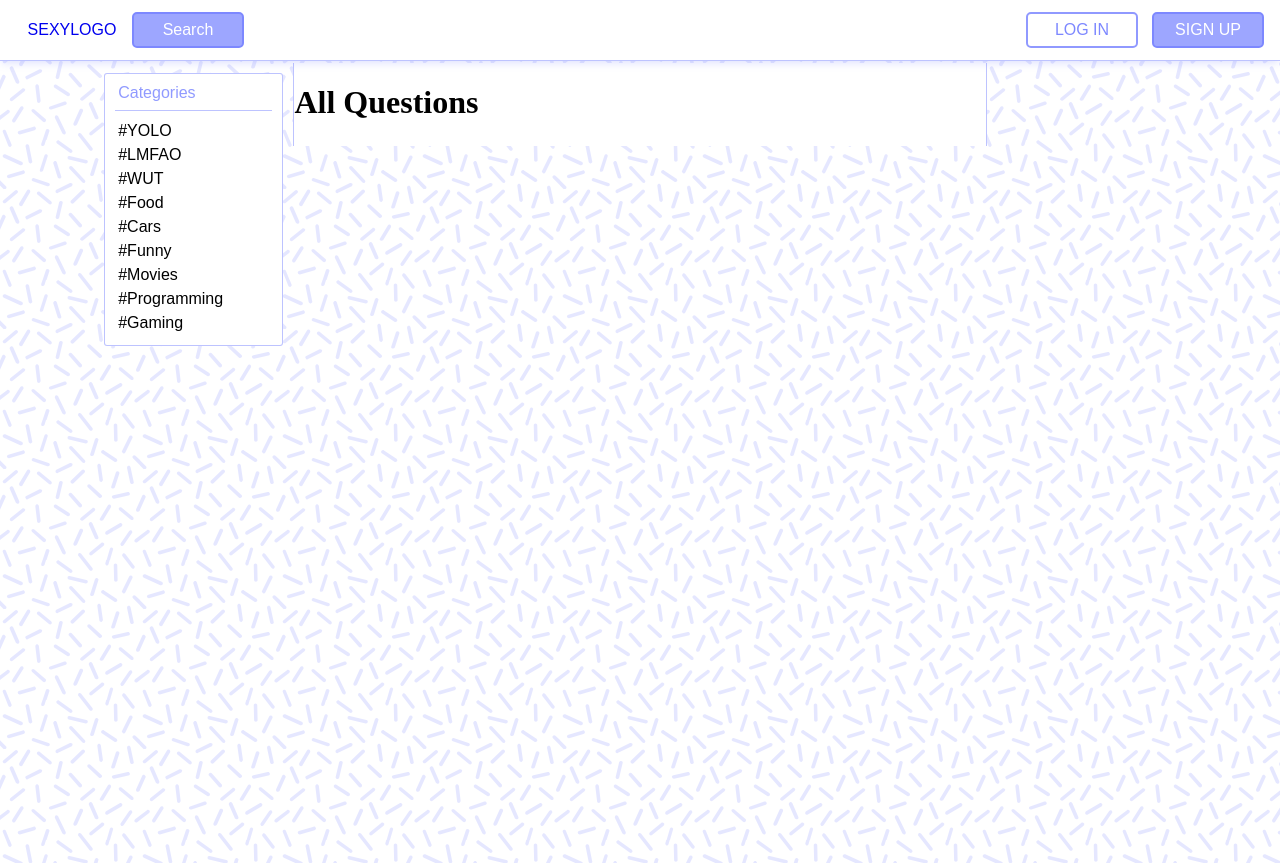
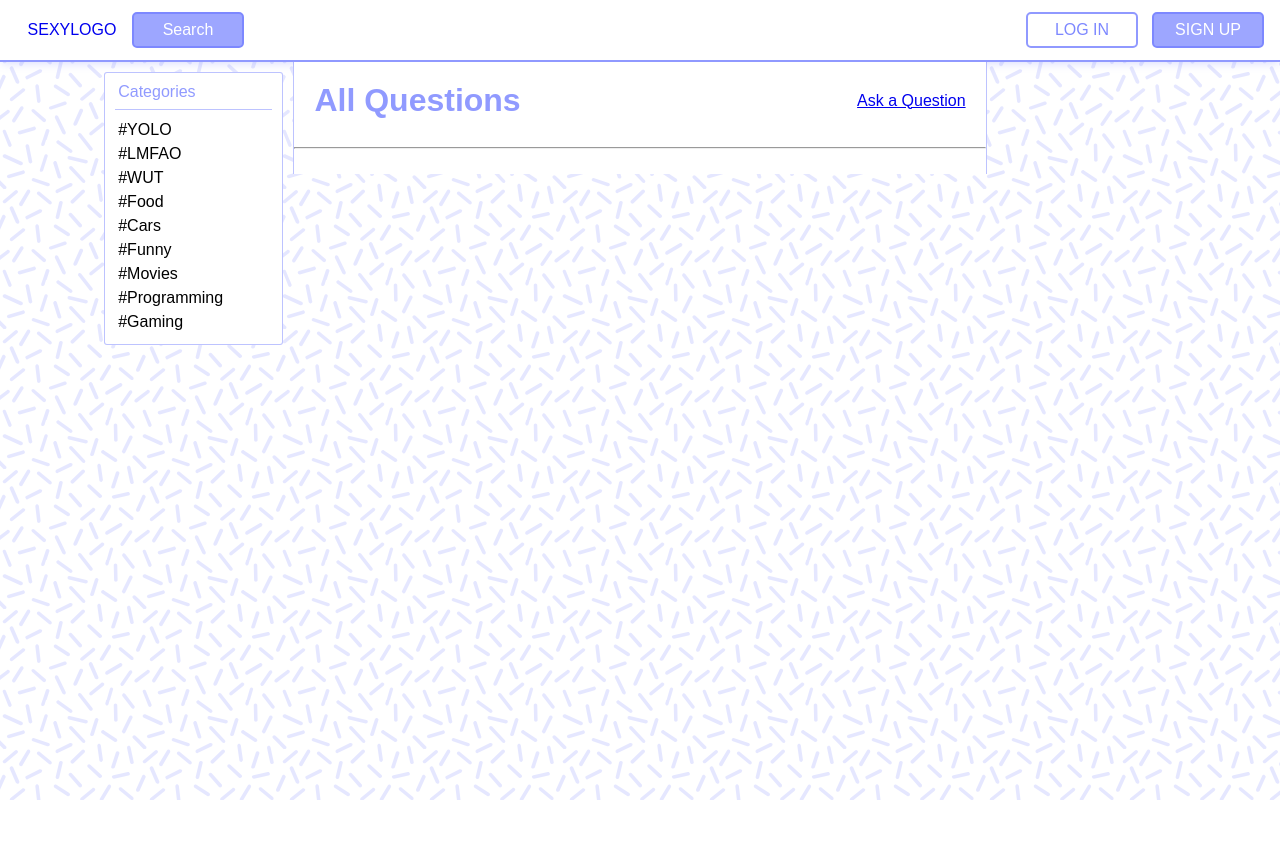
Before and after one commit to timothyong/cs411final, a Flask app: page / in a window 1280 px wide. After the commit the page ends 800 px from the top, so only its background shows below. Run offline with Flask 2, Linux system fonts and the light colour scheme; data that the repository does not hold is empty.

Commit message:
Working on main-container styling

```diff
--- a/static/css/forum.css
+++ b/static/css/forum.css
@@ -18,7 +18,6 @@
 .sidebar-wrapper {
   flex: 0 0 14%;
 /*  background: red;*/
-
 }
 
 .sidebar-left,
@@ -79,3 +78,53 @@ ul.categories-list li a:hover {
   background: rgba(125, 136, 255, 0.85);
   color: white;
 }
+
+/* Main Container shit */
+.main-container {
+
+}
+.mc-header-wrapper {
+}
+
+.mc-header {
+  position: fixed;
+  width: 54%;
+  box-sizing: border-box;
+  padding: 20px;
+  font-family: 'Varela Round', sans-serif;
+  background: white;
+  color: rgba(125, 136, 255, 0.85);
+
+  display: flex;
+  align-items: center;
+
+  z-index: 2;
+}
+
+.mc-header h1,
+.mc-header a {
+  display: inline;
+}
+
+.mc-header a {
+
+  margin-left: auto;
+}
+
+.mc-header hr {
+  border: none;
+  margin: 20px 0 0 0;
+  border-bottom: 1px solid rgba(125, 136, 255, 0.5);
+}
+
+.mc-header-spacing {
+  padding: 20px;
+  font-family: 'Varela Round', sans-serif;
+  opacity: 0;
+  z-index: 1;
+}
+
+.mc-header h1 ,
+.mc-header-spacing h1 {
+  margin: 0;
+}
--- a/static/css/index.css
+++ b/static/css/index.css
@@ -19,7 +19,7 @@ body {
   background: white;
   width: 100%;
   padding: 0px;
-  border-bottom: 1px solid rgba(125, 136, 255, 0.5);
+  border-bottom: 2px solid rgba(125, 136, 255, 0.85);
 
   box-shadow: 0 4px 8px -2px rgba(125, 136, 255, 0.25);
 }
@@ -38,7 +38,8 @@ body {
 /*  background: blue;*/
 }
 
-.navbar a {
+.navbar a,
+.body-padding a {
   text-align: center;
   text-decoration: none;
   font-family: 'Varela Round', sans-serif;
--- a/templates/forum.html
+++ b/templates/forum.html
@@ -36,11 +36,27 @@
       <a href="{{ url_for('postquestion') }}">Ask a Question</a>
       {% endif %}
 
+
+      <div class="mc-header-wrapper">
+        <div class="mc-header">
           {% if category %}
           <h1>{{ category }} Questions</h1>
           {% else %}
           <h1>All Questions</h1>
           {% endif %}
+
+          <a href="#"> Ask a Question</a>
+        </div>
+
+        <!-- This makes it so the mc-content doesn't go under the header -->
+        <div class="mc-header-spacing">
+          <h1> LUL </h1>
+        </div>
+
+        <hr>
+      </div>
+
+      <div class="mc-content">
         <ul class="question-list">
           {% for x in questions %}
           <li>
@@ -55,6 +71,8 @@
         </ul>
       </div>
 
+    </div>
+
     <div class="sidebar-wrapper">
       <div class="sidebar-right">
 
--- a/templates/header.html
+++ b/templates/header.html
@@ -33,6 +33,8 @@
 
 </div>
 
-<body style="padding-top: 63px;">
-
+<body>
+  <div class="body-padding" style="padding: 12px; border-bottom: 2px solid black;">
+    <a href="#"> Spooky you can't see me </a>
+  </div>
 </body>
```
Lines whose indentation alone changed are shown as unchanged.
